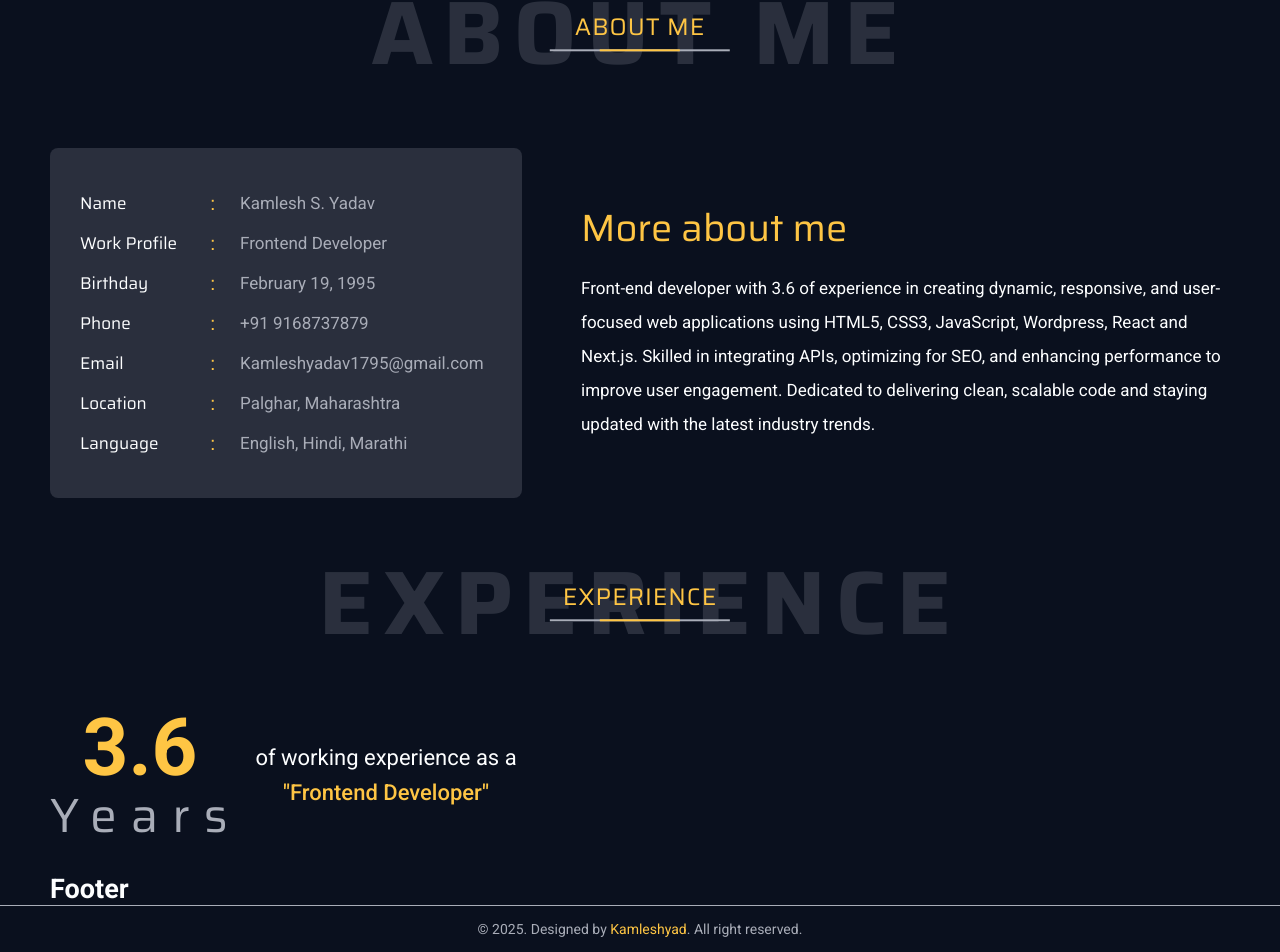
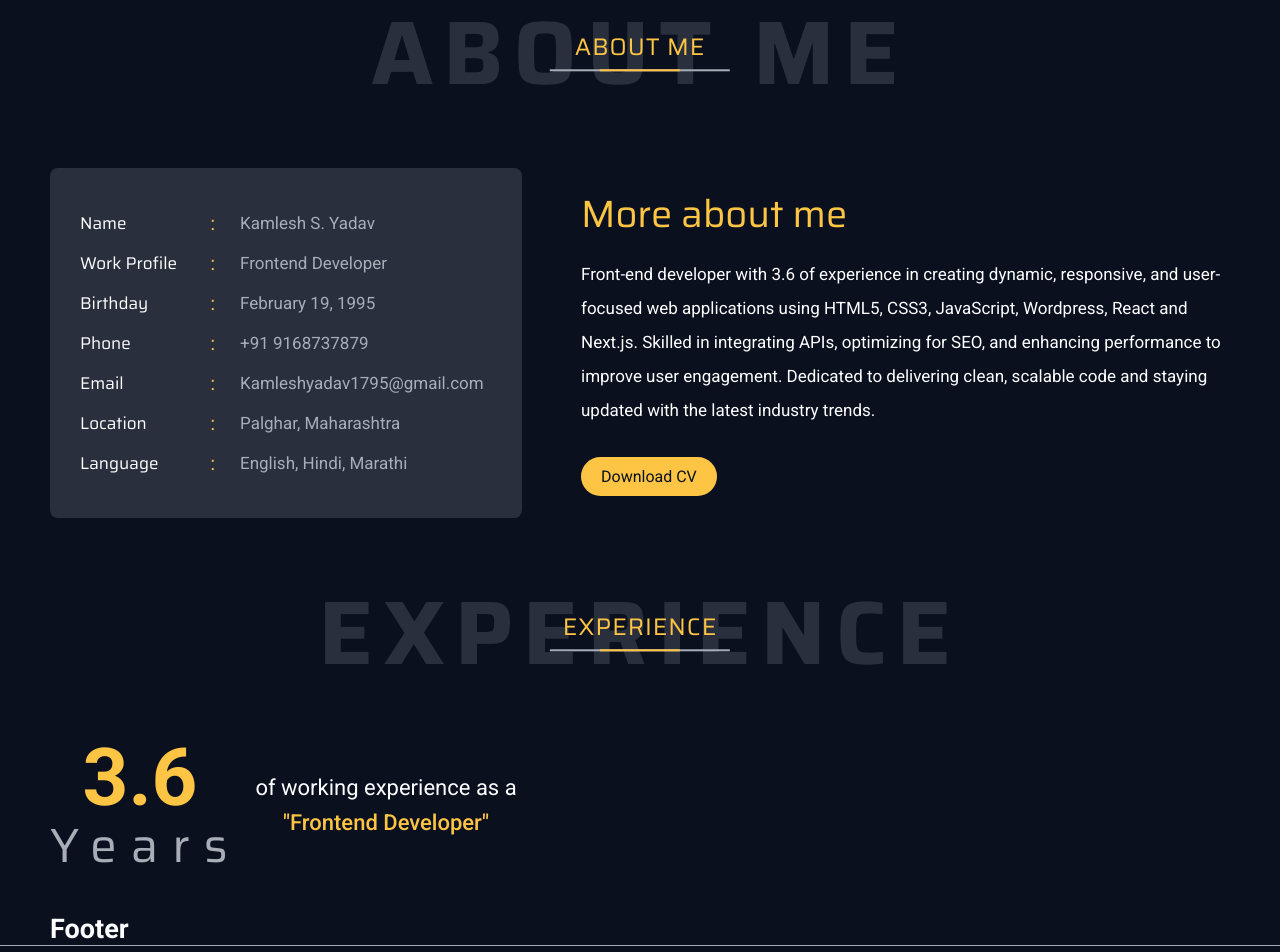
Before and after one commit to kamleshyad/next-portfolio, a Next.js app: page / in a window 1280 px wide. Shown: the part 650-1602 px from the top of the page. Built offline with nearby package versions, Linux system fonts and the light colour scheme.

Commit message:
cv btn added

```diff
--- a/app/(pages)/(home)/page.jsx
+++ b/app/(pages)/(home)/page.jsx
@@ -1,6 +1,7 @@
 import styles from './page.module.scss';
 
 import { Container } from "@/app/_components/organisms/container/Container";
+import { Sectiontitle } from '@/app/_components/molecules/sectiontitle/Sectiontitle';
 import { Aboutsec } from '@/app/_components/molecules/aboutsec/Aboutsec';
 import { Experiencesec } from '@/app/_components/molecules/expereincesec/Experiencesec';
 
@@ -9,11 +10,13 @@ const Home = () => {
         <>
             <section className={styles.aboutsec} aria-labelledby='about-me'>
                 <Container container="lg-">
+                    <Sectiontitle title="About Me" id="about-me"/>
                     <Aboutsec />
                 </Container>
             </section>
             <section className={styles.experiencesec} aria-labelledby='experience'>
                 <Container container="lg-">
+                    <Sectiontitle title="Experience" id="experience"/>
                     <Experiencesec />
                 </Container>
             </section>
--- a/app/(pages)/(home)/page.module.scss
+++ b/app/(pages)/(home)/page.module.scss
@@ -1,2 +1,2 @@
-.aboutsec{padding: 60px 0 30px; background: $color-black;}
-.experiencesec{padding: 40px 0; background: $color-black;}
+.aboutsec{padding: 80px 0 30px; background: $color-black;}
+.experiencesec{padding: 50px 0; background: $color-black;}
--- a/app/_components/molecules/aboutsec/Aboutsec.jsx
+++ b/app/_components/molecules/aboutsec/Aboutsec.jsx
@@ -1,10 +1,9 @@
+import { PrimaryLink } from '../../atoms/buttons/Button';
 import { Sectiontitle } from '../sectiontitle/Sectiontitle';
 import styles from './page.module.scss';
 
 export const Aboutsec = () => {
     return (
-        <>
-            <Sectiontitle title="About Me" id="about-me"/>
         <article className={styles.aboutwrap}>
             <div className={styles.aboutlefttsec}>
                 <ul className="reset">
@@ -41,8 +40,8 @@ export const Aboutsec = () => {
             <div className={styles.aboutrightsec}>
                 <h4>More about me</h4>
                 <p>Front-end developer with 3.6 of experience in creating dynamic, responsive, and user-focused web applications using HTML5, CSS3, JavaScript, Wordpress, React and Next.js. Skilled in integrating APIs, optimizing for SEO, and enhancing performance to improve user engagement. Dedicated to delivering clean, scalable code and staying updated with the latest industry trends.</p>
+                <PrimaryLink href="/files/Kamlesh-S-Yadav-Resume.pdf" aria-label="Link to downliad cv" download>Download CV</PrimaryLink>
             </div>
         </article>
-        </>
     )
 }
--- a/app/_components/molecules/aboutsec/page.module.scss
+++ b/app/_components/molecules/aboutsec/page.module.scss
@@ -11,6 +11,7 @@
     }
     .aboutrightsec{width: 55%;
         h4{@include text-style(38px, $color-yellow, 500, 46px); margin-bottom: 20px; font-family: $secondary-font;}
-        p{@include text-style(17px, $color-white, 400, 34px);}
+        p{@include text-style(17px, $color-white, 400, 34px); }
+        a{margin-top: 30px; display: inline-block;}
     }
 }
--- a/app/_components/molecules/expereincesec/Experiencesec.jsx
+++ b/app/_components/molecules/expereincesec/Experiencesec.jsx
@@ -4,8 +4,6 @@ import { Sectiontitle } from "../sectiontitle/Sectiontitle";
 
 export const Experiencesec = () => {
     return (
-        <>
-            <Sectiontitle title="Experience" id="experience"/>
         <div className={styles.experiencewrap}>
             <div className={styles.yearsec}>
                 <div className={styles.yearwrap}>
@@ -16,6 +14,5 @@ export const Experiencesec = () => {
                 </div>
             </div>
         </div>
-        </>
     )
 }
--- a/app/_components/molecules/nav/Nav.jsx
+++ b/app/_components/molecules/nav/Nav.jsx
@@ -12,8 +12,8 @@ export const Nav = () => {
     const navItems = [
         {href: '/', label: 'Home' },
         {href: '/about', label: 'About'},
+        {href: '/skills', label: 'Skills'},
         {href: '/experience', label: 'Experience'},
-        {href: '/skills', label: 'Skills'},
         {href: '/projects', label: 'Projects'},
         {href: '/contact', label: 'Contact'},
     ]
```
Also changed, not shown: 1 other file (tests, documents, lock files or other folders). Lines whose indentation alone changed are shown as unchanged.
